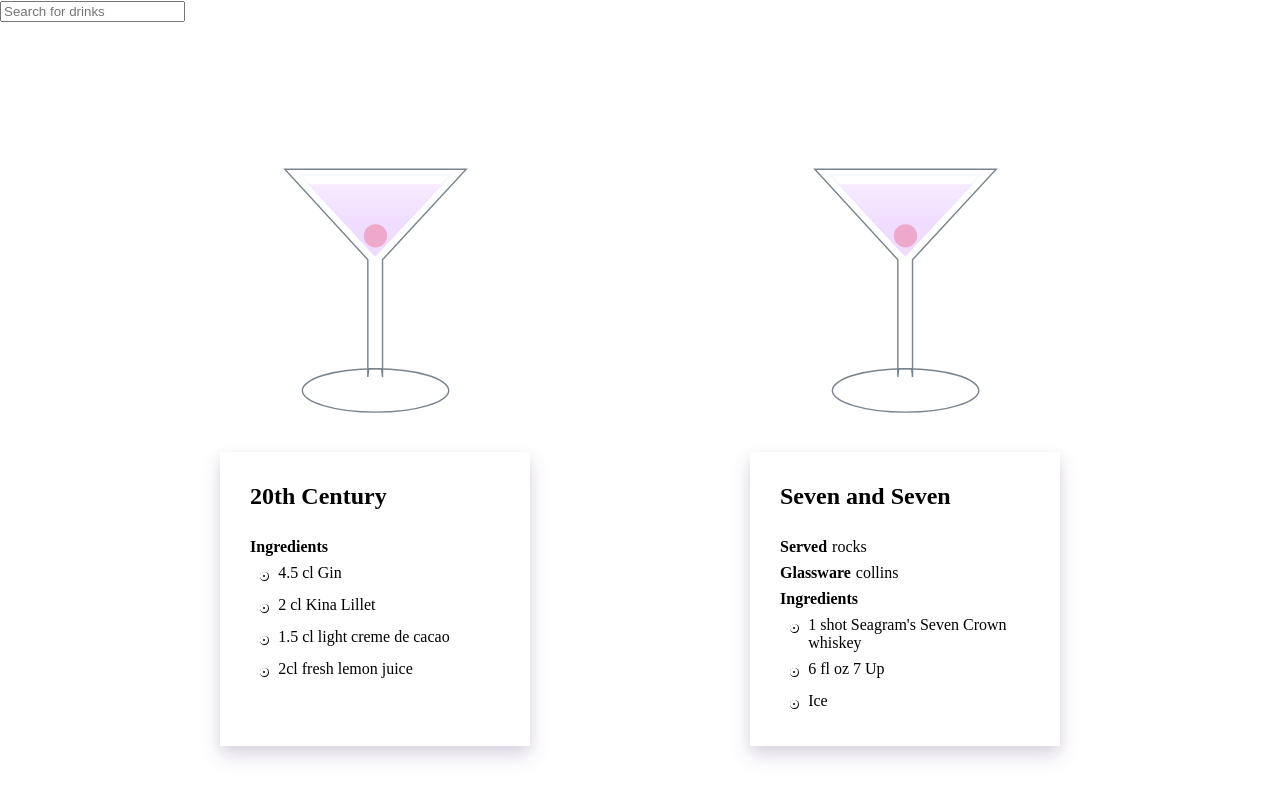
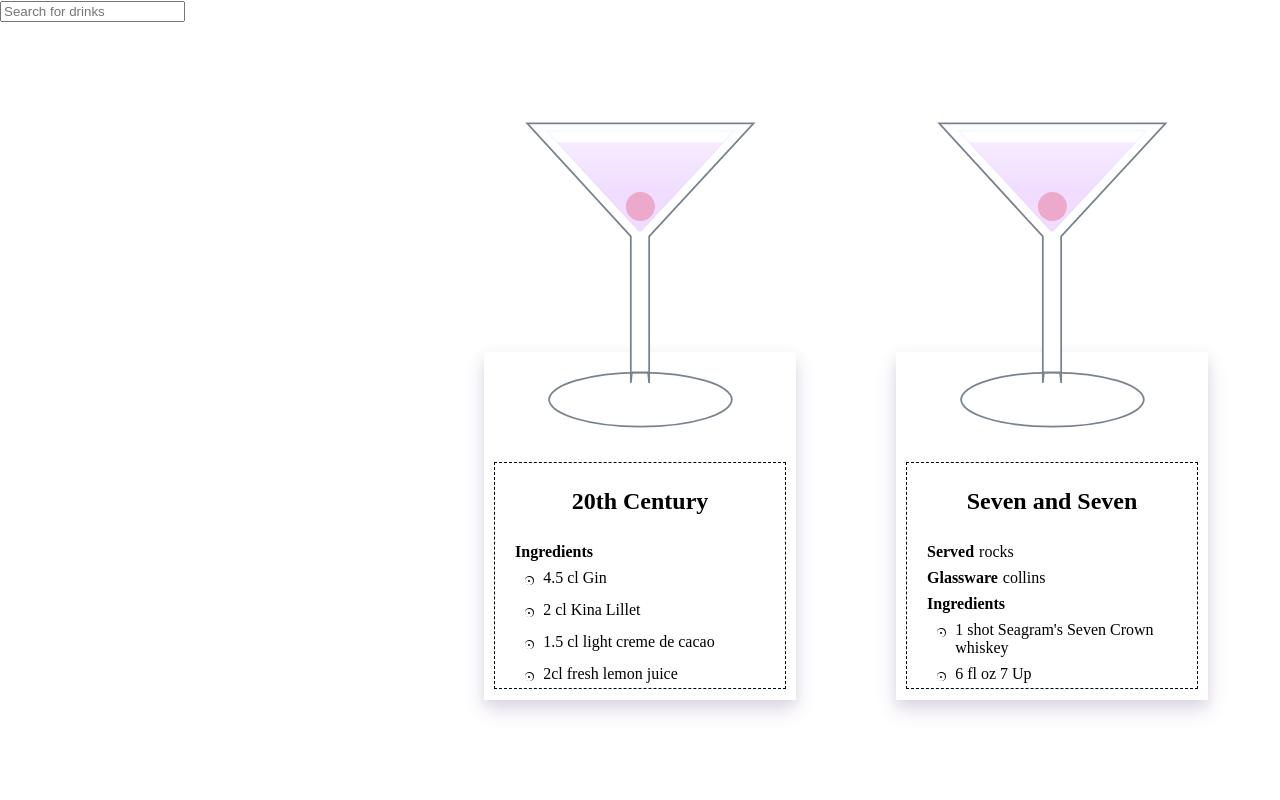
Before and after one commit to cmsparks/cocktail-db, a React (Create React App) app in the folder cocktail-web/: page / in a window 1280 px wide. Shown: the top 800 px of the page. Built offline with nearby package versions, Linux system fonts and the light colour scheme.

Commit message:
carosul try 1

```diff
--- a/cocktail-web/src/App.css
+++ b/cocktail-web/src/App.css
@@ -1,22 +1,66 @@
+.app {
+  height: 100vh;
+  width: 100vw;
+}
+
+.App-header {
+  height: 50px;
+}
+
 .list-container {
   display: flex;
   flex-direction: row;
-  flex-wrap: wrap;
-  justify-content: space-evenly;
   gap: 100px;
-  margin: 100px;
+  padding: 100px;
+  align-items: flex-end;
+  box-sizing: border-box;
+  height: calc(100vh - 50px);
+  overflow-x: auto;
+}
+
+.cocktail:first-child {
+  margin-left: calc(50% - 156px);
 }
 
 .cocktail {
+  position: relative;
+}
+
+.cock-box {
+  box-shadow: 0px 4px 10px rgba(121, 121, 121, 0.1), 0px 10px 20px #E2DBE8;
+  background: #FFFFFF;
+  background-color: white;
+  padding-bottom: 1px;
+}
+
+.cock-display-stand {
+  height: 100px;
+}
+
+.cock-box-info {
   display: flex;
   flex-direction: column;
-  background-color: white;
   font-family: 'Avenir Next', 'Avenir';
   width: 250px;
-  padding: 30px;
-  background: #FFFFFF;
-  box-shadow: 0px 4px 10px rgba(121, 121, 121, 0.1), 0px 10px 20px #E2DBE8;
-  margin-top: 330px;
+  height: 25vh;
+  padding: 5px 20px 20px;
+  margin: 10px;
+  overflow-y: auto;
+  border: black dashed 1px;
+}
+
+.cock-box-info::-webkit-scrollbar {
+  -webkit-appearance: none;
+}
+
+.cock-box-info::-webkit-scrollbar:vertical {
+  width: 10px;
+}
+
+.cock-box-info::-webkit-scrollbar-thumb {
+  border-radius: 8px;
+  border: 2px solid white; /* should match background, can't be transparent */
+  background-color: rgba(0, 0, 0, .5);
 }
 
 .cocktail-item {
@@ -25,7 +69,7 @@
   gap: 5px;
 }
 
-.cocktail > h1 {
+.cocktail-name {
   text-align: center;
 }
 
@@ -87,22 +131,19 @@
 
 .marg-display {
   position: relative;
-  bottom: 330px;
-  margin-bottom:-300px;
+  bottom: -100px;
 }
 
 
 .lowball-display {
   position: relative;
-  bottom: 240px;
-  margin-bottom:-220px;
+  bottom: -100px;
 }
 
 
 .martini-display {
   position: relative;
-  bottom: 330px;
-  margin-bottom:-300px;
+  bottom: -100px;
 }
 
 .marg-display > svg {
--- a/cocktail-web/src/components/CocktailsList.jsx
+++ b/cocktail-web/src/components/CocktailsList.jsx
@@ -7,6 +7,9 @@ function CocktailsList(props) {
 function Cocktail(props) {
   return <div className="cocktail">
     <CocktailDisplay className="cock-display" cocktail={{}}/>
+    <div className='cock-box'>
+      <div className='cock-display-stand'></div>
+      <div className="cock-box-info">
         <h2 className="cocktail-name">{props.cocktail.name}</h2>
         {props.cocktail.primary_alcohol.length > 0 ? <Item name="Primary Alcohol" value={props.cocktail.primary_alcohol.join("; ")}/> : null}
         {props.cocktail.served ? <Item name="Served" value={props.cocktail.served}/>: null}
@@ -14,6 +17,8 @@ function Cocktail(props) {
         {props.cocktail.drinkware ? <Item name="Glassware" value={props.cocktail.drinkware}/> : null}
         <IngredientsList ingredients={props.cocktail.ingredients}/>
         <Instructions instructions={props.cocktail.instructions}/>
+      </div>
+    </div>
   </div>;
 }
 
```
Lines whose indentation alone changed are shown as unchanged.
